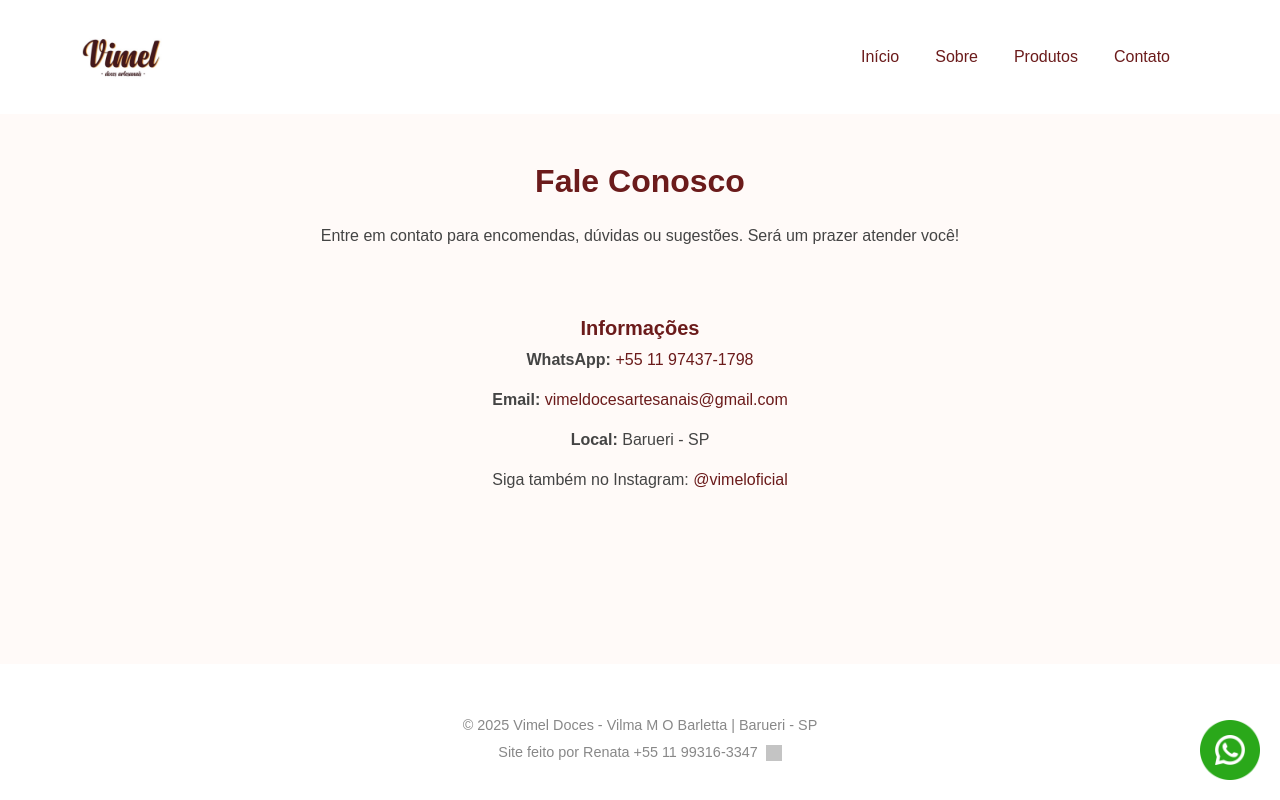
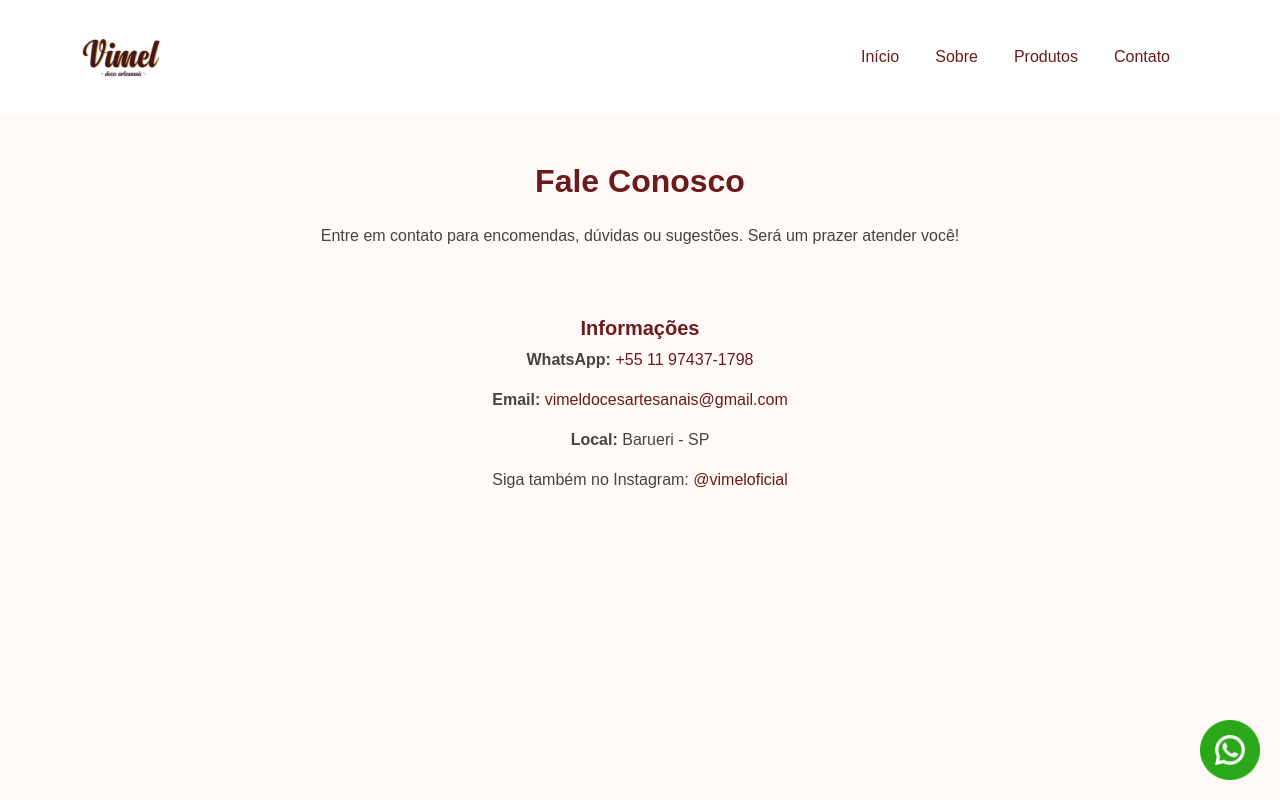
Before and after one commit to renataoliveira0/vimel, a plain HTML site: page contato/contato.html in a window 1280 px wide. Shown: the top 800 px of the page. Drawn offline with nearby package versions, Linux system fonts and the light colour scheme; grey boxes are pictures that could not be loaded.

Commit message:
ajuste no contatos footer

```diff
--- a/contato/style-contato.css
+++ b/contato/style-contato.css
@@ -3,7 +3,7 @@
 .contato {
   padding: 60px 20px;
   background-color: #fffaf8;
-  min-height: calc(100vh - 250px);
+  min-height: calc(150vh - 280px);
 }
 
 .conteudo-flex {
```
